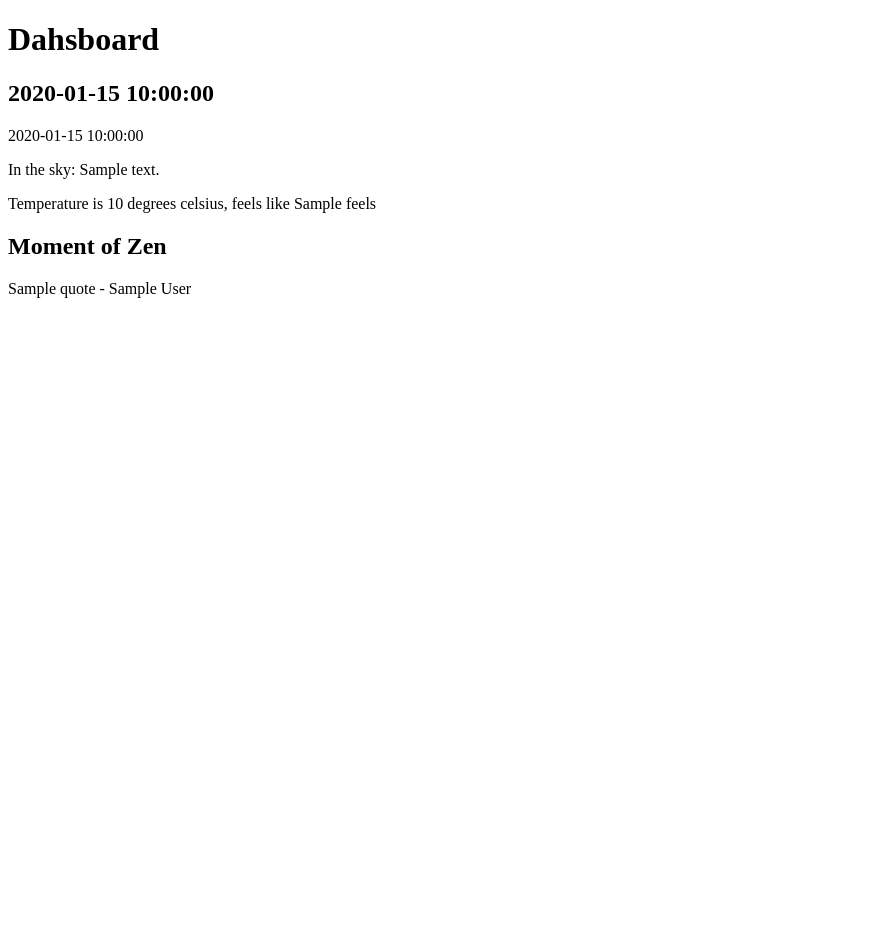
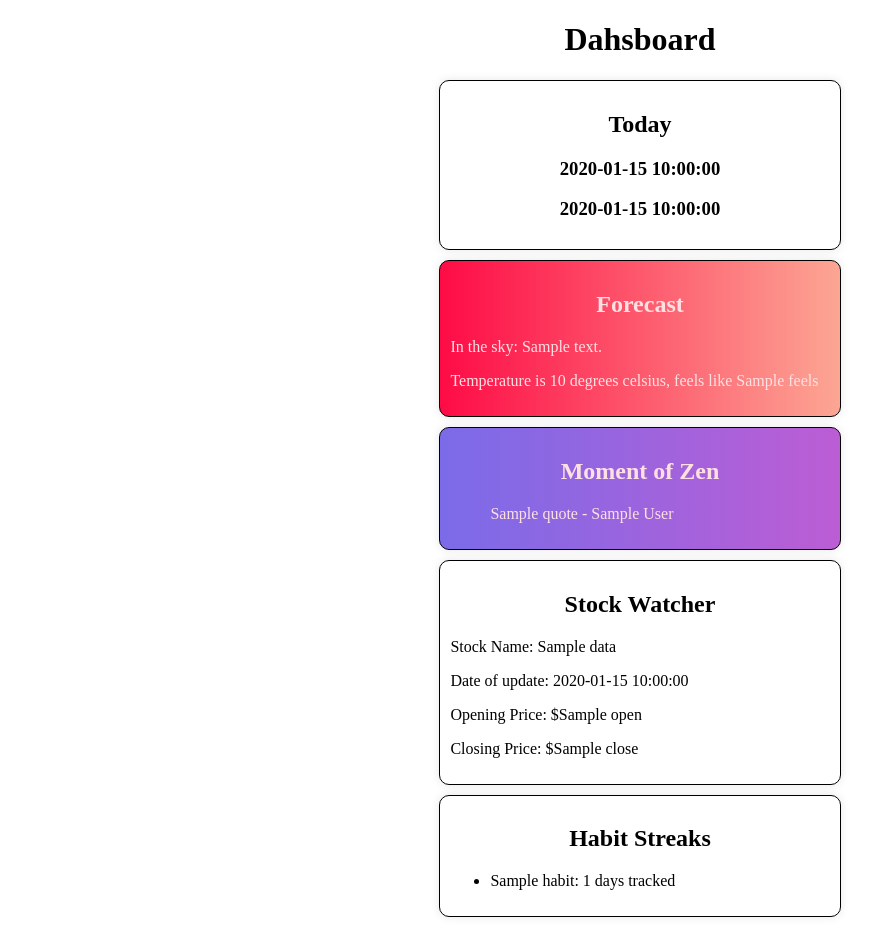
Before and after one commit to seekingcat/pythondashboard, a Flask app: template templates/dashboard.html in a window 1280 px wide. Shown: the whole page, without its empty margins (0-896 px from the left). Before the commit the page ends 298 px from the top, so only its background shows below. Run offline with Flask 3, Linux system fonts and the light colour scheme; the template is opened without the code that fills it: most values are stand-ins (such as "Sample title", 1, 10 or a date in 2020); parts of the project's set-up code (start-up, migrations or seed data) failed here and were passed over.

Commit message:
Added stocks widget and habit tracker

```diff
--- a/app.py
+++ b/app.py
@@ -1,7 +1,8 @@
 import config
+import json
 
 from flask import Flask, render_template
-from datetime import datetime
+from datetime import datetime, timedelta
 import requests
 
 app = Flask(__name__)
@@ -9,22 +10,49 @@ app = Flask(__name__)
 
 url = config.weather_api
 quote_url = 'https://zenquotes.io/api/quotes/random'
+stock_url = config.stocks_api
+
+res = requests.get(url)
+weather = res.json()
+
+quote_res = requests.get(quote_url)
+quotes = quote_res.json()
+
+stocks_res = requests.get(stock_url)
+stocks = stocks_res.json()
+# stock_data = stocks['Meta Data']['3. Last Refreshed']
+
+def load_habits():
+    with open('habits.json', 'r') as f:
+        return json.load(f)
+
+def calculate_streak(dates_completed):
+    if not dates_completed:
+        return 0
+
+    sorted_dates = sorted(dates_completed, reverse=True)
+    today = datetime.now().date().isoformat()
+
+    return 0
 
 @app.route('/')
 def dashboard():
-    quote_res = requests.get(quote_url)
-    quotes = quote_res.json()
-    res = requests.get(url)
-    weather = res.json()
+    habits_data = load_habits()
+
     data = {
-        'current_time': datetime.now().strftime('%I:%M %p'),
-        'current_date': datetime.now().strftime('%A, %B, %d, %Y'),
-        'description': weather['weather'][0]['description'],
-        'temp': weather['main']['temp'],
-        'feels': weather['main']['feels_like'],
-        'quote':quotes[0]['q'],
-        'author': quotes[0]['a']
-    }
+            'current_time': datetime.now().strftime('%I:%M %p'),
+            'current_date': datetime.now().strftime('%A, %B, %d, %Y'),
+            'description': weather['weather'][0]['description'],
+            'temp': weather['main']['temp'],
+            'feels': weather['main']['feels_like'],
+            'quote':quotes[0]['q'],
+            'author': quotes[0]['a'],
+            # 'stock_date':stocks['Meta Data']['3. Last Refreshed'],
+            # 'stock_name': stocks['Meta Data']['2. Symbol'],
+            # 'open': stocks['Time Series (Daily)'][stock_date]['1. open'],
+            # 'close': stocks['Time Series (Daily)'][stock_date]['4. close'],
+            'habits': habits_data['habits']
+        }
 
     return render_template('dashboard.html', data=data)
 
--- /dev/null
+++ b/static/styles.css
@@ -0,0 +1,29 @@
+h1 {
+    text-align: center;
+}
+
+section {
+    width: 30%;
+    border: 1px solid black;
+    border-radius: 10px;
+    margin: 10px auto;
+    padding: 10px;
+    background-color: #ffffff;
+    box-shadow: 0 0 10px rgba(0, 0, 0, 0.1);
+}
+
+h2, h3 {
+    text-align: center;
+}
+
+#weather {
+    background: #FE0B46;
+    background: linear-gradient(90deg, rgba(254, 11, 70, 1) 0%, rgba(252, 166, 148, 1) 100%);
+    color: #FFE0E2;
+}
+
+#zen {
+    background: #7B6BE8;
+    background: linear-gradient(90deg,rgba(123, 107, 232, 1) 0%, rgba(188, 93, 212, 1) 100%);
+    color: #ffe0e2
+}
--- a/templates/dashboard.html
+++ b/templates/dashboard.html
@@ -4,14 +4,38 @@
     <meta charset="UTF-8">
     <meta name="viewport" content="width=device-width, initial-scale=1.0">
     <title>My Dashboard</title>
+    <link rel="stylesheet" href="{{url_for('static', filename='styles.css')}}">
 </head>
 <body>
     <h1>Dahsboard</h1>
-    <h2>{{data.current_time}}</h2>
-    <p>{{data.current_date}}</p>
-    <p>In the sky: {{data.description}}</p>
-    <p>Temperature is {{data.temp}} degrees celsius, feels like {{data.feels}}</p>
-    <h2>Moment of Zen</h2>
-    <p>{{data.quote}} - {{data.author}}</p>
+    <section id="today">
+        <h2>Today</h2>
+        <h3>{{data.current_date}}</h3>
+        <h3>{{data.current_time}}</h3>
+    </section>
+    <section id="weather">
+        <h2>Forecast</h2>
+        <p>In the sky: {{data.description}}</p>
+        <p>Temperature is {{data.temp}} degrees celsius, feels like {{data.feels}}</p>
+    </section>
+    <section id="zen">
+        <h2>Moment of Zen</h2>
+        <blockquote>{{data.quote}} - {{data.author}}</blockquote>
+    </section>
+    <section id="stock">
+        <h2>Stock Watcher</h2>
+        <p>Stock Name: {{data.stock_name}}</p>
+        <p>Date of update: {{data.date}}</p>
+        <p>Opening Price: ${{data.open}}</p>
+        <p>Closing Price: ${{data.close}}</p>
+    </section>
+    <section>
+        <h2>Habit Streaks</h2>
+        <ul>
+            {% for habit in data.habits %}
+                <li>{{habit.name}}: {{habit.dates_completed|length}} days tracked</li>
+            {% endfor %}
+        </ul>
+    </section>
 </body>
 </html>
```
Also changed, not shown: habits.json (added, +12 -0 lines).
